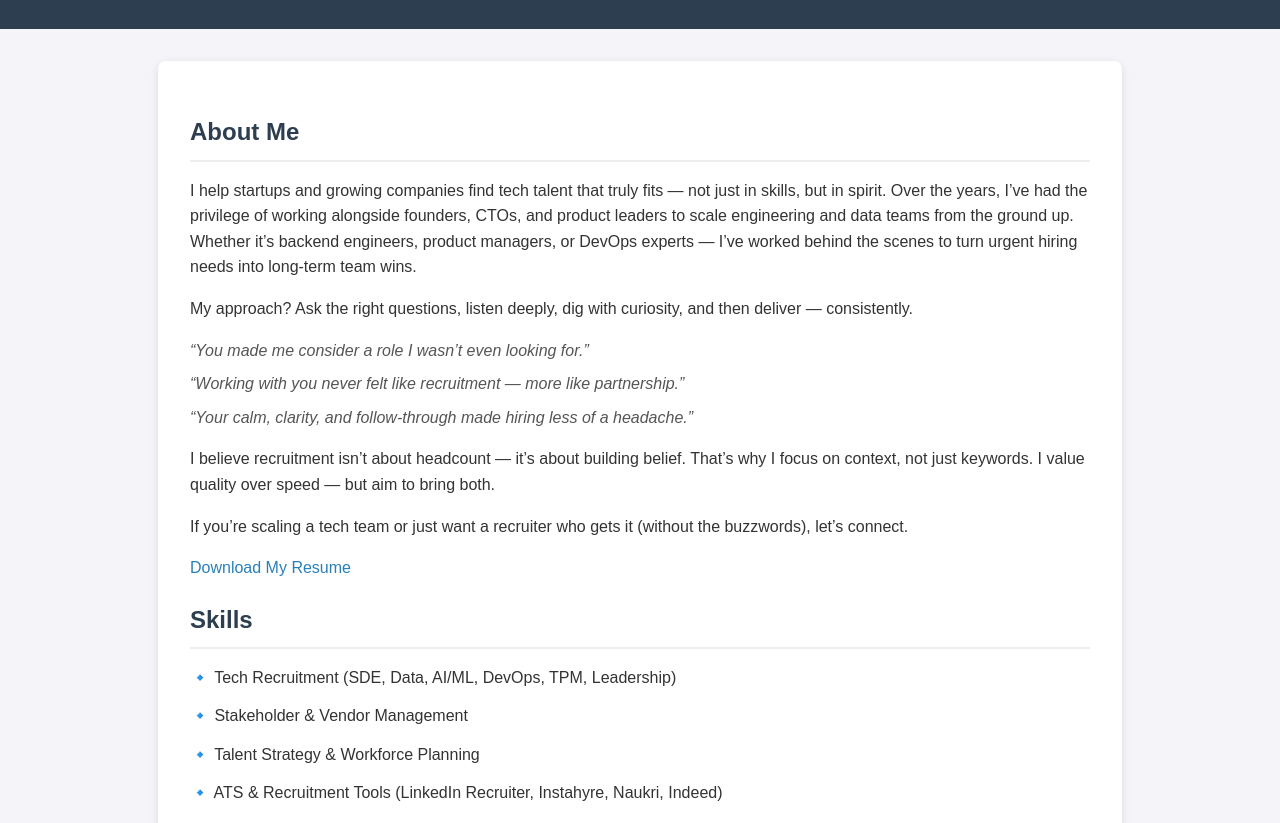
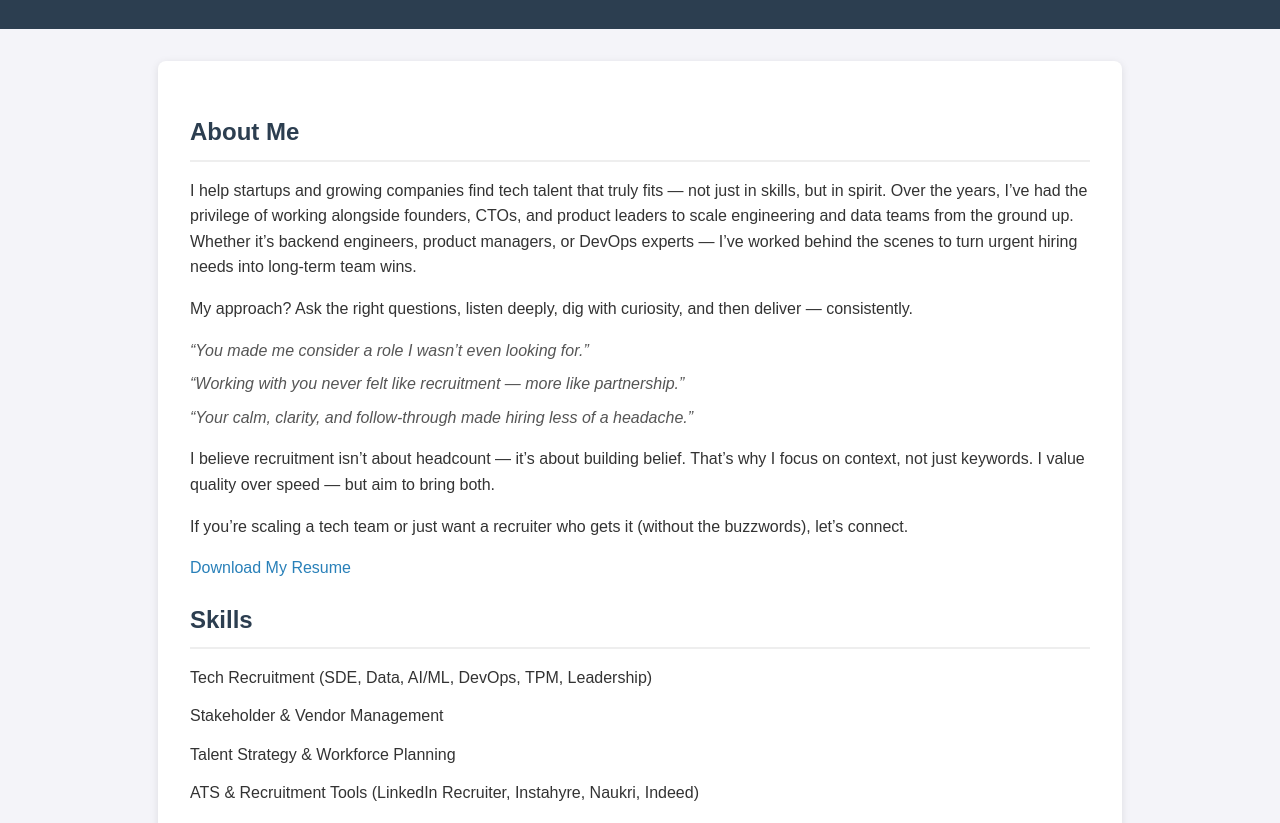
Before and after one commit to baluvakadani/tech-recruiter, a plain HTML site: page index.html in a window 1280 px wide. Shown: the part 122-945 px from the top of the page. Drawn offline with Linux system fonts and the light colour scheme.

Commit message:
Update index.html

```diff
--- a/index.html
+++ b/index.html
@@ -105,10 +105,10 @@
     <section>
       <h2>Skills</h2>
       <ul>
-        <li>🔹 Tech Recruitment (SDE, Data, AI/ML, DevOps, TPM, Leadership)</li>
-        <li>🔹 Stakeholder & Vendor Management</li>
-        <li>🔹 Talent Strategy & Workforce Planning</li>
-        <li>🔹 ATS & Recruitment Tools (LinkedIn Recruiter, Instahyre, Naukri, Indeed)</li>
+        <li>Tech Recruitment (SDE, Data, AI/ML, DevOps, TPM, Leadership)</li>
+        <li>Stakeholder & Vendor Management</li>
+        <li>Talent Strategy & Workforce Planning</li>
+        <li>ATS & Recruitment Tools (LinkedIn Recruiter, Instahyre, Naukri, Indeed)</li>
       </ul>
     </section>
 
@@ -116,8 +116,7 @@
       <h2>Experience</h2>
       <ul>
         <li><strong>Freelance Tech Recruiter</strong> (Feb 2025 – Present)</li>
-        <li><strong>Tech TA Lead</strong>, Sapper Software (Jan 2023 – Feb 2025)</li>
-        <li><strong>Manager – Talent Acquisition</strong>, Arzooo (2022)</li>
+        <li><strong>Tech TA Lead</strong>, Sapper Software (Jan 2023 – Feb 2025)</li
         <li><strong>Senior Tech Recruiter</strong>, OYO Rooms (2021 – 2022)</li>
         <li><strong>Senior Recruiter</strong>, EPAM (2020 – 2021)</li>
         <li><strong>Senior Associate – Tech Hiring</strong>, OYO Rooms (2017 – 2020)</li>
```
